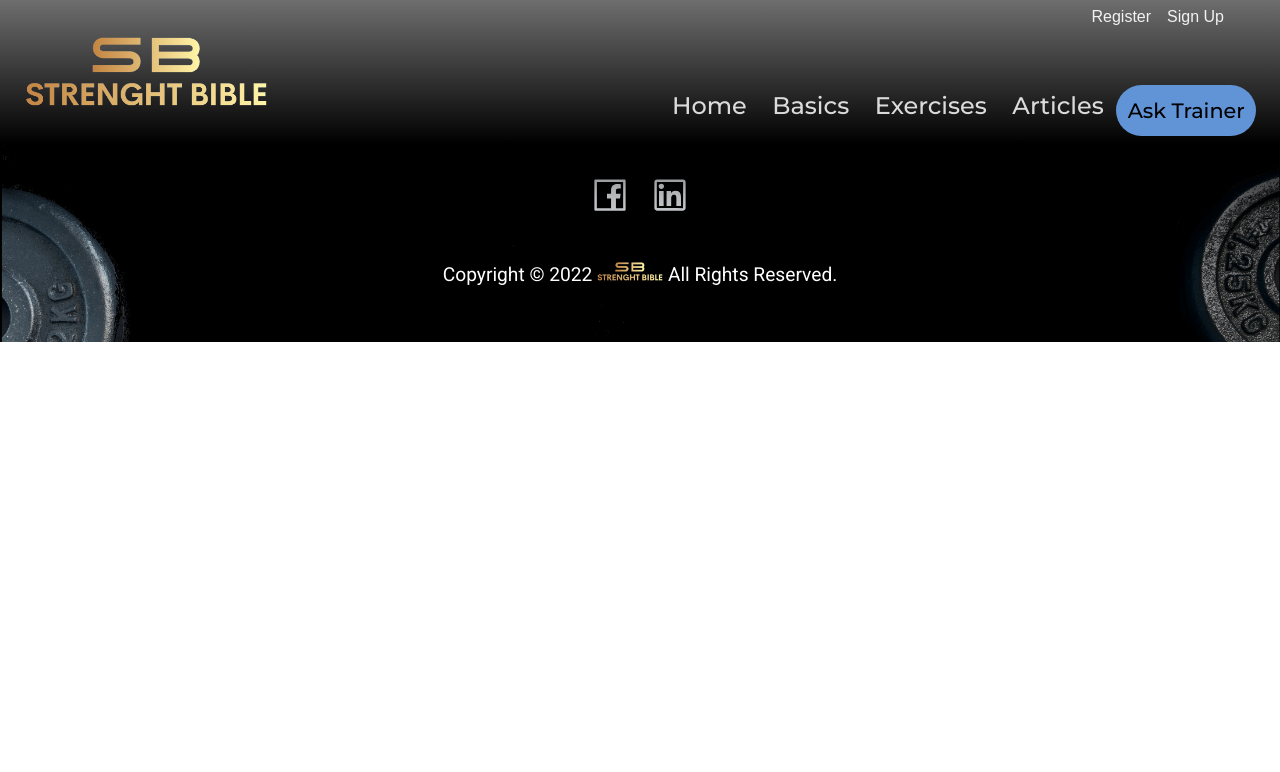
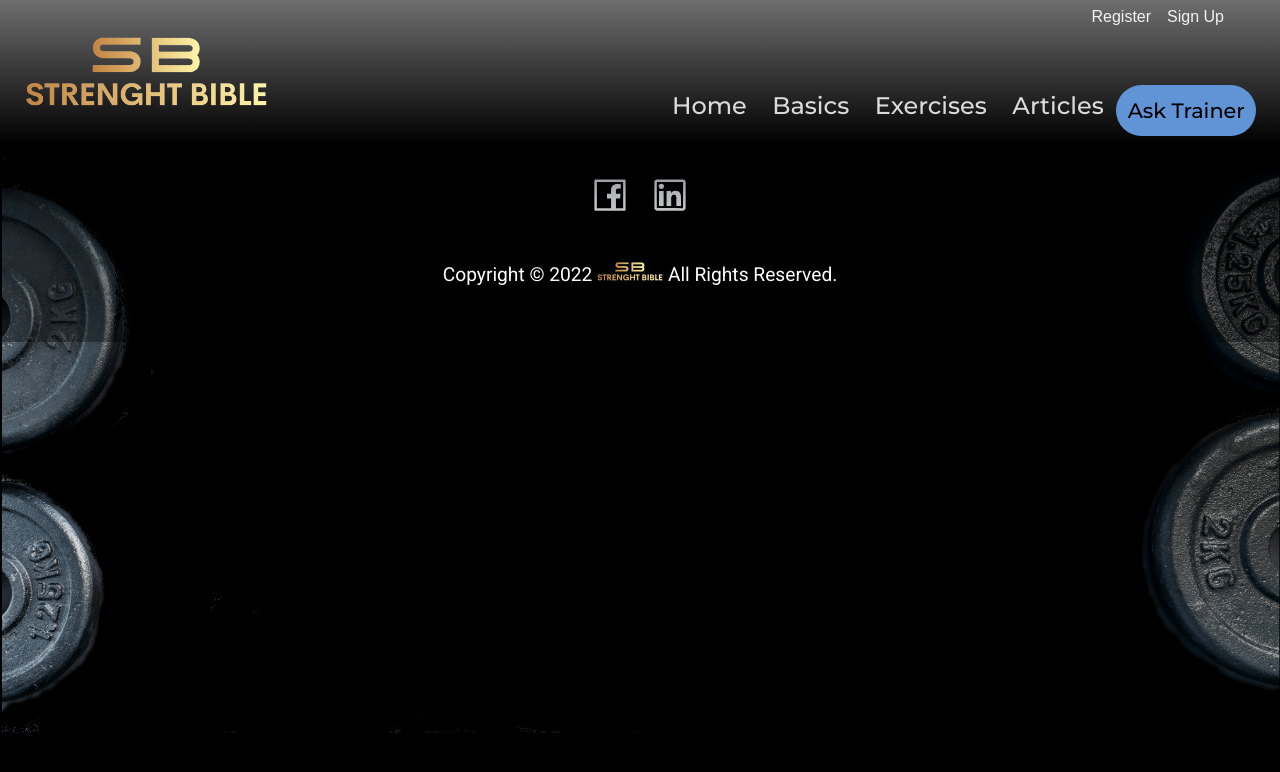
Before and after one commit to Karol-Zysk/Strenght-Training-Atlas, a React (Create React App) app: page /arms in a window 1280 px wide. Shown: the top 772 px of the page. Built offline with nearby package versions, Linux system fonts and the light colour scheme; no server answers.

Commit message:
small layout fixes

```diff
--- a/src/App.js
+++ b/src/App.js
@@ -4,7 +4,6 @@ import "./App.module.css";
 import Header from "./components/Header/Header";
 import Contacts from "./components/Contacts/Contacts";
 import Footer from "./components/Footer/Footer";
-import style from "./App.module.css";
 import { BrowserRouter as Router, Routes, Route } from "react-router-dom";
 import Exercises from "./Pages/Exercises";
 import Home from "./Pages/Home";
@@ -27,7 +26,7 @@ function App(props) {
     <Router>
       <LoginProvider>
         <QueryClientProvider client={queryClient}>
-          <div className={style.App}>
+
             <Header showTabFN={handleSetShowContacts} />
 
             <Contacts clickValue={showContacts} />
@@ -42,7 +41,7 @@ function App(props) {
             </Routes>
 
             <Footer />
-          </div>
+
         </QueryClientProvider>
       </LoginProvider>
     </Router>
--- a/src/Pages/Login.js
+++ b/src/Pages/Login.js
@@ -21,7 +21,6 @@ const Login = () => {
     const data = await response.json();
     if (data.user) {
       localStorage.setItem("token", data.user);
-      alert("login sucsesfull");
       navigate("/articles");
     } else {
       alert("Please check your username and password");
--- a/src/Pages/Pages.module.css
+++ b/src/Pages/Pages.module.css
@@ -11,7 +11,7 @@
 
 .pages_card {
   width: 70vw;
-  min-height: 65vh;
+  min-height: 80vh;
   height: auto;
   background-image: linear-gradient(to right, rgb(0, 0, 0), rgb(80, 79, 79));
   color: rgb(255, 255, 255);
--- a/src/Pages/Register.js
+++ b/src/Pages/Register.js
@@ -13,7 +13,6 @@ import { useNavigate } from "react-router-dom";
 const USER_REGEX = /^[A-z][A-z0-9-_]{3,12}$/;
 const EMAIL_REGEX = /^[^\s@]+@[^\s@]+\.[^\s@]{2,}$/i;
 const PWD_REGEX = /^(?=.*[a-z])(?=.*[A-Z])(?=.*[0-9])(?=.*[!@#$%]).{8,24}$/;
-const REGISTER_URL = "https://stbible.herokuapp.com/api/register";
 
 const Register = () => {
   let navigate = useNavigate();
@@ -66,7 +65,7 @@ const Register = () => {
     }
     try {
       const response = await axios.post(
-        REGISTER_URL,
+        "/register",
         JSON.stringify({ email, password, name }),
         {
           headers: { "Content-Type": "application/json" },
--- a/src/components/Contacts/contacts.module.css
+++ b/src/components/Contacts/contacts.module.css
@@ -175,8 +175,8 @@ p {
       rgba(0, 0, 0, 0),
       rgba(255, 255, 0, 0)
     );
-    width: 0%;
-    margin-top: 10vh;
+    width: 65%;
+    margin-top: 8vh;
     display: flex;
 
     flex-direction: column;
@@ -184,13 +184,14 @@ p {
     font-size: 1.3rem;
     color: rgb(255, 255, 255);
     position: absolute;
-    top: 0;
-    left: -100%;
+    left: 0;
+
+    top: -100%;
     transition: 0.7s ease-in-out;
   }
 
   .nav_menu_active {
-    margin-top: 3vh;
+    margin-top: 8vh;
     z-index: 99;
     background-image: linear-gradient(
       to right,
@@ -256,7 +257,7 @@ p {
   }
 
   .btn {
-    margin-bottom: 0vh;
+    margin-bottom: 0.5vh;
     margin-top: 0vh;
     padding: 0.4rem 0.5rem;
     background-color: rgb(97, 148, 214);
--- a/src/components/Footer/footer.css
+++ b/src/components/Footer/footer.css
@@ -16,6 +16,7 @@ ul {
 .contact-area {
   margin: 0;
   padding-top: 1.5rem;
+  background-color: rgba(0, 0, 0, 0.363);
 }
 
 .contact-content h6 {
@@ -80,14 +81,18 @@ footer img {
   }
 }
 
-
 @media only screen and (max-width: 600px) {
-
   .contact-social ul li a {
-
     font-size: 1.5rem;
   }
   footer p {
     font-size: 0.9rem;
   }
+
+  .contact-area {
+    margin: 0;
+    padding-top: 1.5rem;
+    position: relative;
+    bottom: 0;
+  }
 }
--- a/src/components/Main/Articles/Articles.module.css
+++ b/src/components/Main/Articles/Articles.module.css
@@ -211,8 +211,10 @@ input {
   }
 
   .btn {
-    margin-right: 1rem;
+    margin-left: 0.5rem;
+    margin-right: 0;
     padding: 0.4rem 0.5rem;
+
     background-color: rgb(97, 148, 214);
     border: none;
     border-radius: 30px;
--- a/src/index.css
+++ b/src/index.css
@@ -9,6 +9,30 @@ body {
 
 }
 
+body {
+  /* overflow: hidden; */
+  text-align: center;
+  position: relative;
+  display: grid;
+  /* overflow: hidden; */
+  font-size: 30px;
+  background-color: black;
+
+  font-family: "Roboto", sans-serif;
+  background-image: url(../src/components/files/home-bg.png);
+  background-repeat: no-repeat;
+  background-attachment: fixed;
+  background-size: cover;
+  height: 100%;
+}
+
+@media only screen and (max-width: 600px) {
+  body {
+    overflow: visible;
+    background-image: url(../src/components/files/home-bg-mobile.png);
+  }
+}
+
 code {
   font-family: source-code-pro, Menlo, Monaco, Consolas, "Courier New",
     monospace;
```
